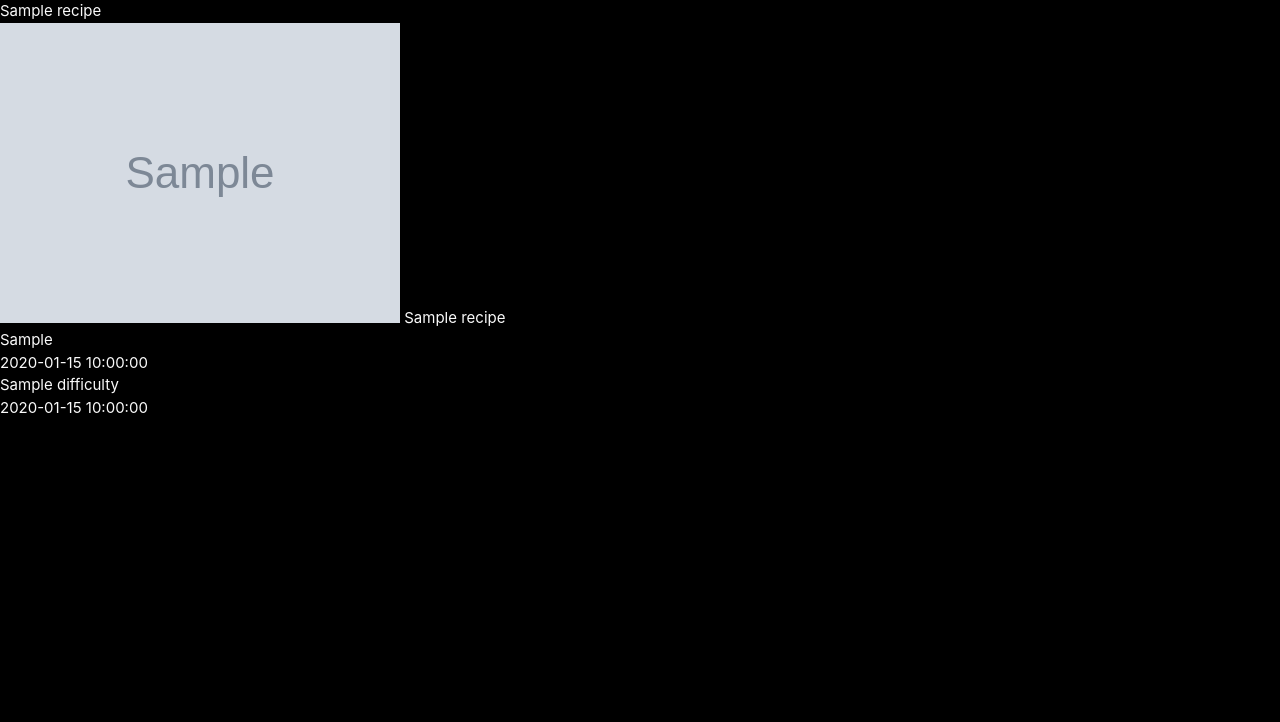
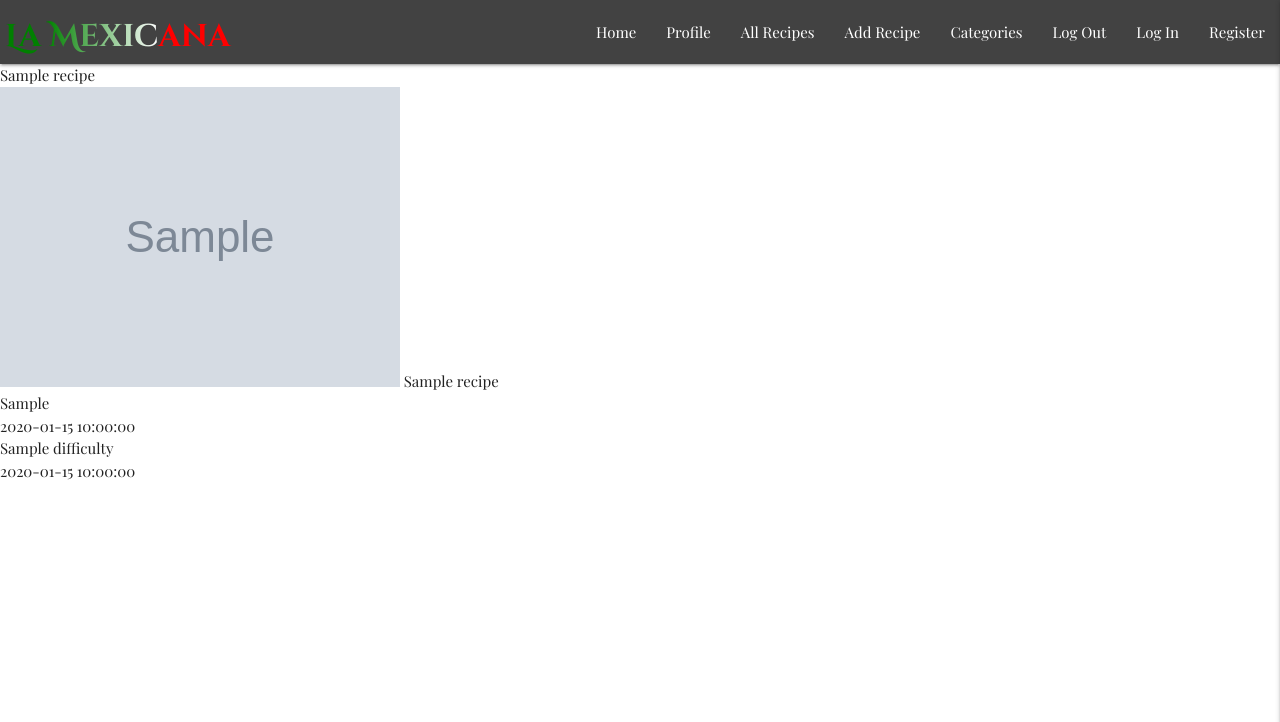
Before and after one commit to ElJefe111944/Milestone-3, a Flask app: page / in a window 1280 px wide. Shown: the top 722 px of the page. Run offline with Flask 2, Linux system fonts and the light colour scheme; grey boxes marked "Sample" are stand-in pictures; a database or web service that is not in the repository returns one stand-in record (values such as "Sample title"); some libraries are stand-ins or nearby versions.

Commit message:
Add materialize Navbar and Sidenav

```diff
--- a/static/css/style.css
+++ b/static/css/style.css
@@ -1,4 +1,35 @@
+@import url('https://fonts.googleapis.com/css2?family=Cinzel+Decorative:wght@400;500;600;700;900&family=Playfair+Display&display=swap');
+
 body {
-   background-color: #000;
-   color: #fafafa;
+   font-family: 'Playfair Display', serif;
 }
+
+nav.nav-extended {
+    height: auto;
+    background-color: #424242;
+}
+
+nav .brand-logo {
+    padding: 5px;
+    font-weight: 600;
+    font-family: 'Cinzel Decorative', cursive;
+    background: linear-gradient(to right, green 20%, white 67%,  red 20%);
+	-webkit-background-clip: text;
+	-webkit-text-fill-color: transparent;
+}
+
+.brand-logo {
+    font-family: 'Cinzel Decorative', cursive;
+    background: linear-gradient(to right, green 20%, white 72%,  red 20%);
+	-webkit-background-clip: text;
+    -webkit-text-fill-color: transparent;
+    font-weight: bold;
+}
+
+.sidenav.right-aligned {
+    background-color: #424242;
+}
+
+.sidenav li>a {
+    color: #fafafa;
+}
--- a/static/js/script.js
+++ b/static/js/script.js
@@ -0,0 +1,3 @@
+  $(document).ready(function(){
+    $('.sidenav').sidenav({edge: "right"});
+  });
--- a/templates/base.html
+++ b/templates/base.html
@@ -14,6 +14,39 @@
     <title>la_mexicana</title>
 </head>
 <body>
+    <header>
+        <!--- main top nav bar -->
+        <nav class="nav-extended">
+            <div class="nav-wrapper">
+                <a href="#" class="brand-logo">La Mexicana</a>
+                <a href="#" data-target="mobile-demo" class="sidenav-trigger right"><i class="fas fa-bars"></i></a>
+                <ul class="right hide-on-med-and-down">
+                    <li><a href="#">Home</a></li>
+                    <li><a href="#">Profile</a></li>
+                    <li><a href="{{ url_for('get_recipes') }}">All Recipes</a></li>
+                    <li><a href="#">Add Recipe</a></li>
+                    <li><a href="#l">Categories</a></li>
+                    <li><a href="#">Log Out</a></li>
+                    <li><a href="#">Log In</a></li>
+                    <li><a href="#">Register</a></li>
+                </ul>
+            </div>
+        </nav>
+        <!--- side nav bar -->
+        <ul class="sidenav" id="mobile-demo">
+                    <li><h4 class="brand-logo center-align">La Mexicana</h4></li>
+                    <li><a href="#">Home</a></li>
+                    <li><a href="#">Profile</a></li>
+                    <li><a href="{{ url_for('get_recipes') }}">All Recipes</a></li>
+                    <li><a href="#">Add Recipe</a></li>
+                    <li><a href="#">Categories</a></li>
+                    <li><a href="#">Log Out</a></li>
+                    <li><a href="#">Log In</a></li>
+                    <li><a href="#">Register</a></li>
+        </ul>
+
+
+    </header>
 
     {% block content %}
     {% endblock %}
```
